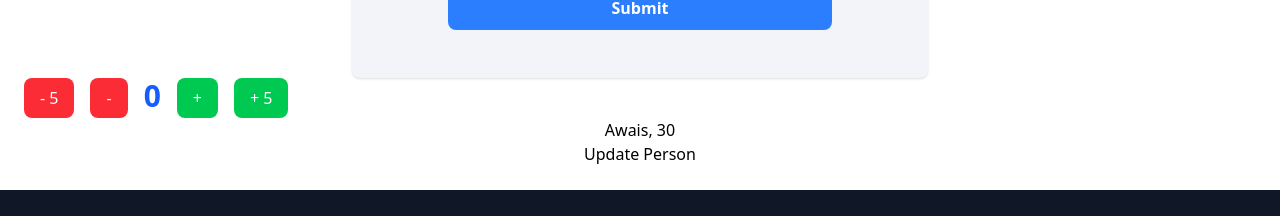
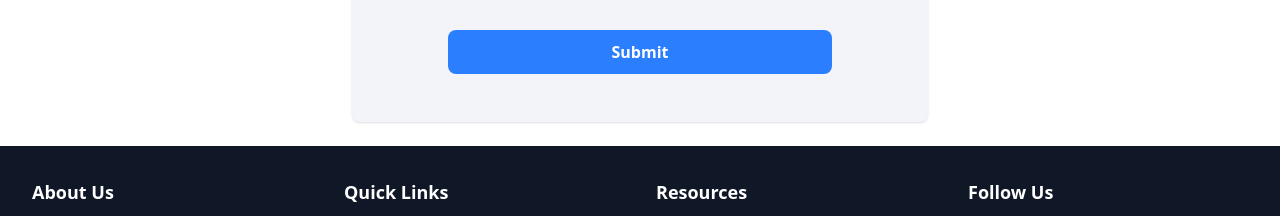
Before and after one commit to awaisfaryad25/react-basic-project, a React (Vite) app: page /posts in a window 1280 px wide. Shown: the part 362-578 px from the top of the page. Built offline with nearby package versions, Linux system fonts and the light colour scheme; no server answers.

Commit message:
remove counter app

```diff
--- a/src/pages/Posts.jsx
+++ b/src/pages/Posts.jsx
@@ -29,23 +29,6 @@ const Posts = () => {
   }, []);
 
 
-  const [count, setCount] = useState(0)
-
-  const increment = () => {
-    setCount(count + 1);
-  }
-  const decrement = () => {
-    setCount(count - 1);
-  }
-
-  const [person, setPerson] = useState({user: 'Awais', age: 30});
-
-  const updatePerson = () => {
-    const newPerson = {...person};
-    newPerson.user = 'Ali';
-    newPerson.age = 25;
-    setPerson(newPerson);
-  }
   return (
     <div className=''>
 
@@ -75,27 +58,9 @@ const Posts = () => {
 
       <div className="">
         <div className="flex gap-4">
-           <button onClick={() => setCount(count - 5)}
-            className="px-4 py-2 bg-red-500 text-white rounded-lg hover:bg-red-600 transition"
-          >
-            - 5
-          </button>
-          <button onClick={decrement} className="px-4 py-2 bg-red-500 text-white rounded-lg hover:bg-red-600 transition">
-            -
-          </button>
-          <div className="text-3xl font-bold text-blue-600">
-            {count}
-          </div>
-          <button onClick={increment} className="px-4 py-2 bg-green-500 text-white rounded-lg hover:bg-green-600 transition">
-            +
-          </button>
-          <button onClick={() => setCount(count + 5)} className="px-4 py-2 bg-green-500 text-white rounded-lg hover:bg-green-600 transition">
-            + 5
-          </button>
+
         </div>
 
-        <div className="">{person.user}, {person.age}</div>
-        <button onClick={updatePerson}>Update Person</button>
       </div>
     </div>
   )
```
